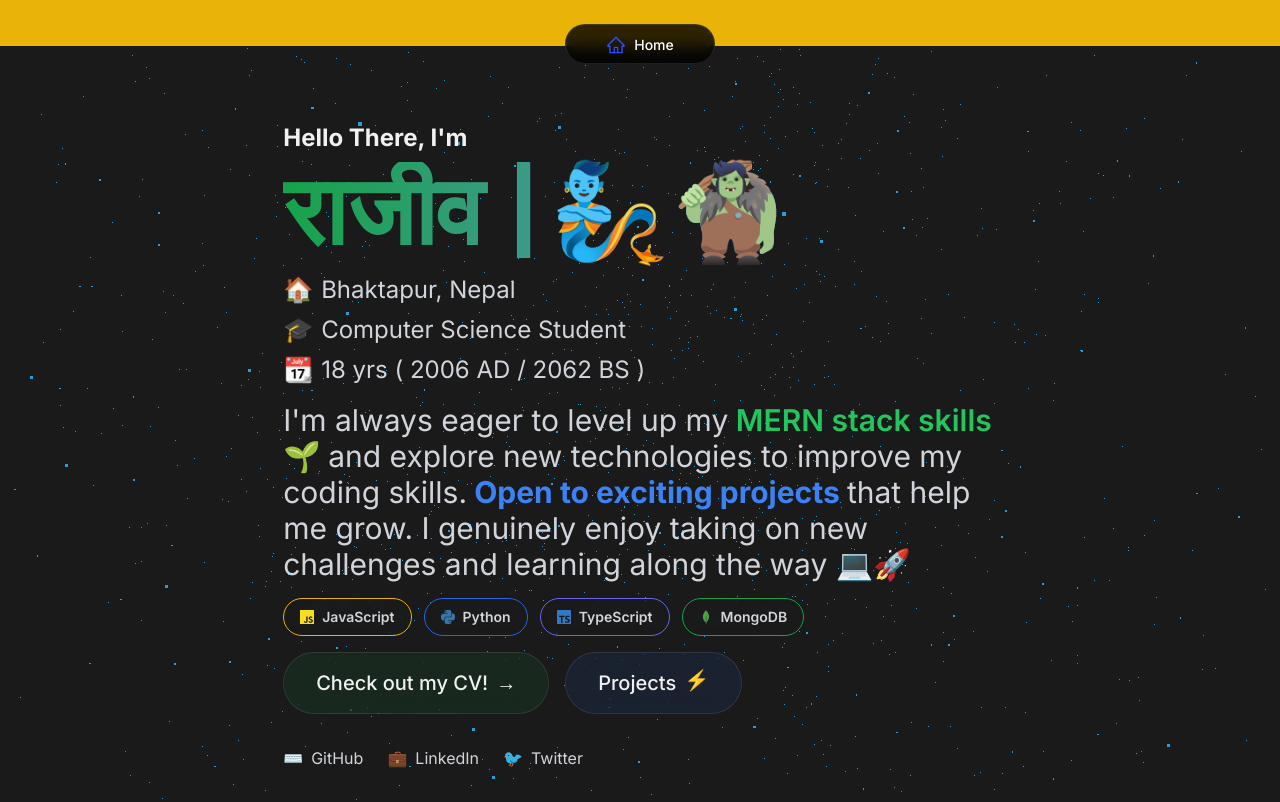
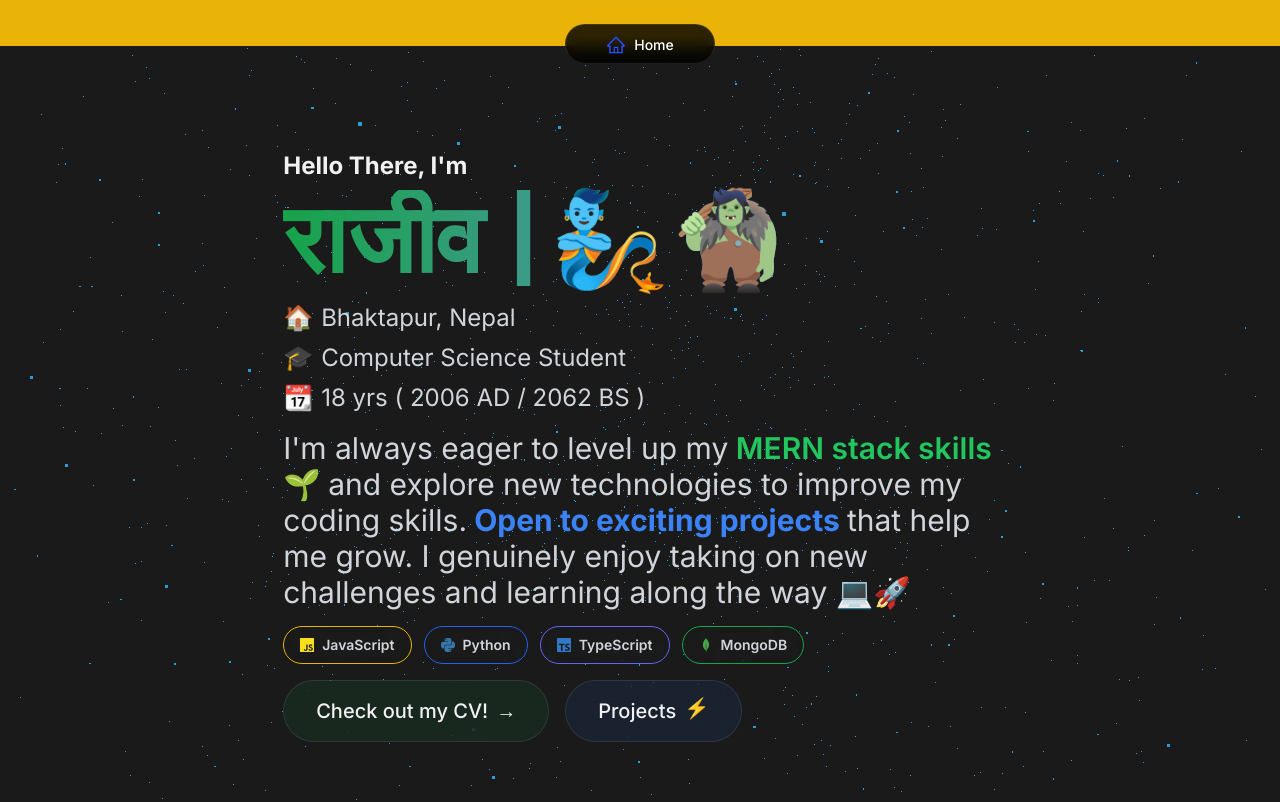
Before and after one commit to razeevascx/Portfolio, a React (Vite) app: page / in a window 1280 px wide. Shown: the top 802 px of the page. Built offline with nearby package versions, Linux system fonts and the light colour scheme.

Commit message:
Update Index.jsx

```diff
--- a/src/components/Hero/Index.jsx
+++ b/src/components/Hero/Index.jsx
@@ -4,7 +4,7 @@ import LocationAndRole from './Location';
 import Description from './Description';
 import Skills from './Skill';
 import CTAButtons from './Ctabtn';
-import SocialLinks from './SocialLinks';
+// import SocialLinks from './SocialLinks';
 function Home() {
   const variants = {
     container: {
@@ -81,7 +81,7 @@ function Home() {
         <Description variants={variants.text} />
         <Skills skills={skills} variants={variants.text} />
         <CTAButtons variants={variants.button} />
-        <SocialLinks socialLinks={socialLinks} variants={variants.button} />
+{/*         <SocialLinks socialLinks={socialLinks} variants={variants.button} /> */}
       </motion.div>
     </motion.div>
   );
```
